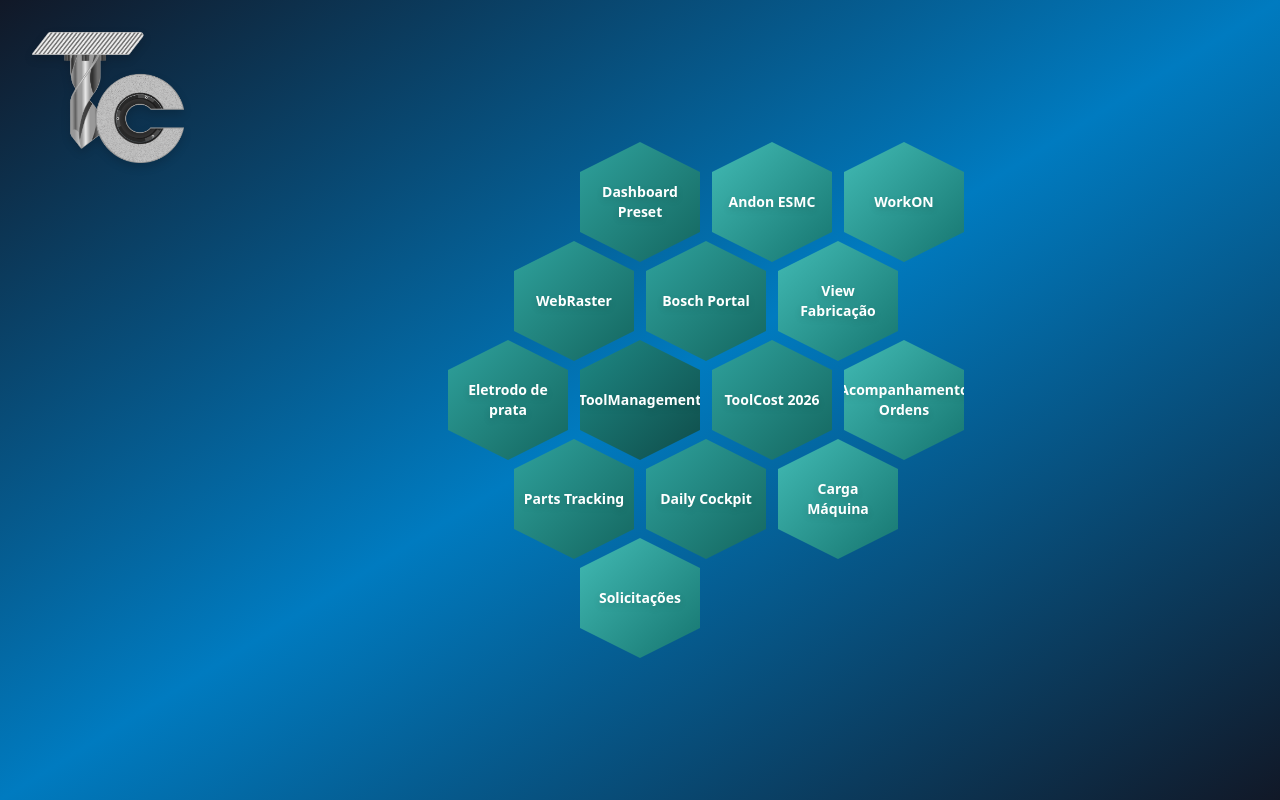
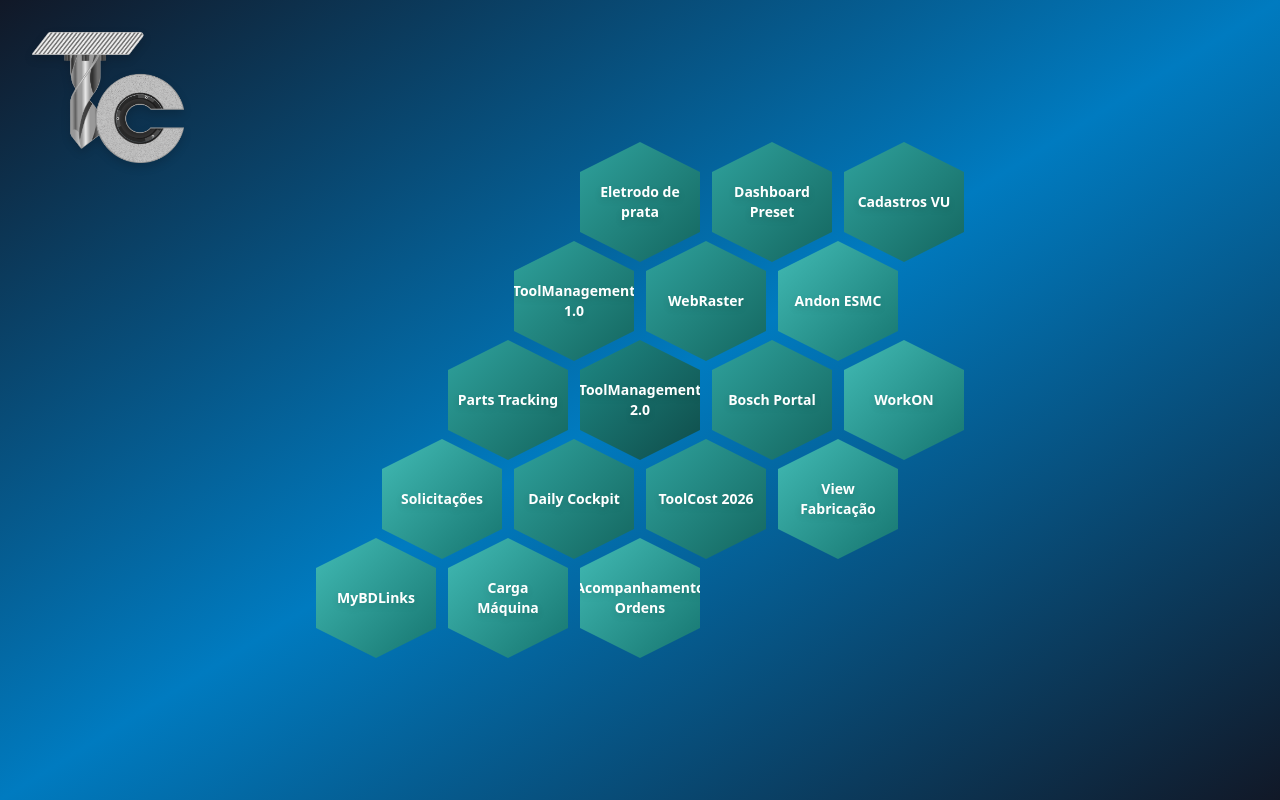
Before and after one commit to JoaoP3dro0808/ColmeiaToolingCenter, a React (Vite) app: page / in a window 1280 px wide. Built offline with nearby package versions, Linux system fonts and the light colour scheme.

Commit message:
Few More Links Added

```diff
--- a/src/pages/Home.jsx
+++ b/src/pages/Home.jsx
@@ -4,7 +4,8 @@ import Colmeia from '../components/Colmeia';
 export default function Home() {
   // Seus links aqui! Adicione quantos quiser
   const meusLinks = [
-    { title: 'ToolManagement', link: 'https://ctweb03.br.bosch.com/ToolManagement/toolManagement/home', relevance: 0 },
+    { title: 'ToolManagement 2.0', link: 'https://caweb01.br.bosch.com/ToolMGNT/tracking', relevance: 0 },
+    { title: 'ToolManagement 1.0', link: 'https://ctweb03.br.bosch.com/ToolManagement/toolManagement/home', relevance: 1 },
     { title: 'WebRaster', link: 'https://ca-webraster.br.bosch.com/search', relevance: 1 },
     { title: 'Bosch Portal', link: 'http://ctweb02.br.bosch.com/Portal/app', relevance: 1 },
     { title: 'Daily Cockpit', link: 'https://csi.bosch.com.br/dailycockpit/products/CtP', relevance: 2 },
@@ -18,7 +19,8 @@ export default function Home() {
     { title: 'Acompanhamento Ordens', link: 'https://app.powerbi.com/groups/26c107da-94ff-4b8f-9de4-1da4f23fea94/reports/e854bd6d-f1d6-4d94-a828-e8bce5da4918/ReportSection?experience=power-bi', relevance: 3 },
     { title: 'Dashboard Preset', link: 'https://ctweb03.br.bosch.com/ToolManagement/toolManagement/DashboardPreset/list', relevance: 2 },
     { title: 'Carga Máquina', link: 'https://app.powerbi.com/groups/me/reports/59a8cb8e-a480-4095-9fe3-f2140705baab/ReportSection?ctid=0ae51e19-07c8-4e4b-bb6d-648ee58410f4&experience=power-bi', relevance: 3 },
-
+    { title: 'MyBDLinks', link: 'https://bdweblaserviceslocations.bosch.com/MyBDLinksLA/home', relevance: 3 },
+    { title: 'Cadastros VU', link: 'https://app.powerbi.com/groups/26c107da-94ff-4b8f-9de4-1da4f23fea94/reports/c11d4fe4-6dd1-49a9-a298-6b0b0359624b/055377c97f756e95fb6c?experience=power-bi', relevance: 2 },
 ];
 
   return <Colmeia links={meusLinks} />;
```
